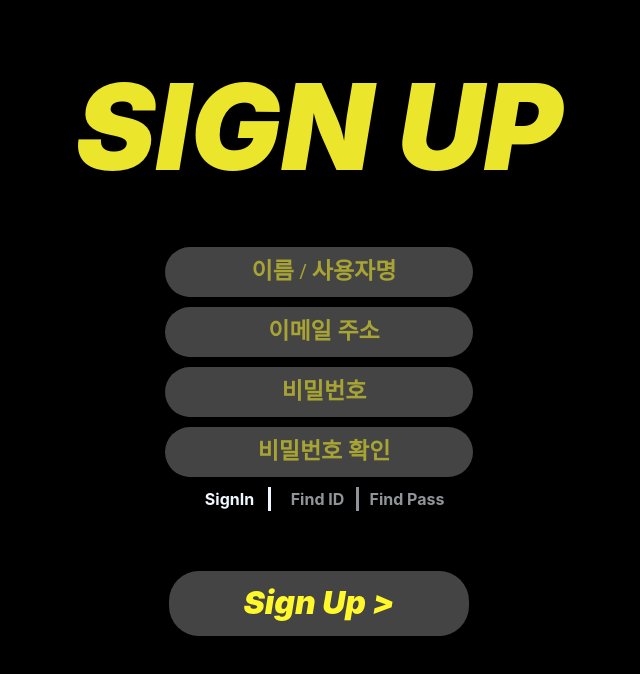
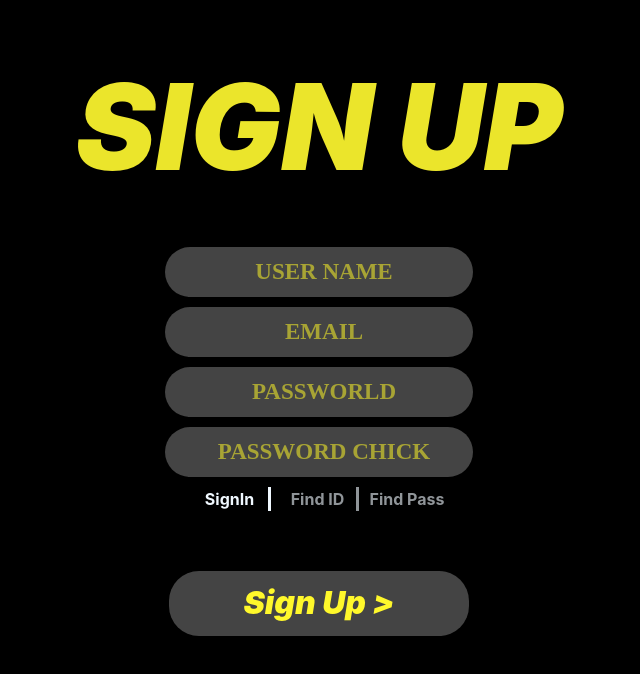
Before and after one commit to SRHS-SPAM/mindmap-project, a React (Create React App) app in the folder front/mindmap/: page /signup in a window 1280 px wide. Shown: the top 674 px of the page, without its empty margins (321-961 px from the left). Built offline with nearby package versions, Linux system fonts and the light colour scheme; a web font is replaced by a local one.

Commit message:
프론트 수정

```diff
--- a/front/mindmap/src/page/SignPage.css
+++ b/front/mindmap/src/page/SignPage.css
@@ -114,3 +114,11 @@
 .add p:last-child {
     border: none;
 }
+
+input:-webkit-autofill,
+input:-webkit-autofill:hover,
+input:-webkit-autofill:focus {
+  -webkit-text-fill-color: aliceblue;
+  -webkit-box-shadow: 0 0 0px 1000px #333 inset;
+  transition: background-color 5000s ease-in-out 0s;
+}
--- a/front/mindmap/src/page/SignUpPage.js
+++ b/front/mindmap/src/page/SignUpPage.js
@@ -90,7 +90,7 @@
                                 type="text"
                                 id="name"
                                 className="in"
-                                placeholder="이름 / 사용자명" // 사용자가 식별하기 쉽게 레이블 변경
+                                placeholder="USER NAME" // 사용자가 식별하기 쉽게 레이블 변경
                                 value={name}
                                 onChange={(e) => setName(e.target.value)}
                                 required
@@ -101,7 +101,7 @@
                                 type="email"
                                 id="email"
                                 className="in"
-                                placeholder="이메일 주소" // 사용자가 식별하기 쉽게 레이블 변경
+                                placeholder="EMAIL" // 사용자가 식별하기 쉽게 레이블 변경
                                 value={email}
                                 onChange={(e) => setEmail(e.target.value)}
                                 required
@@ -112,7 +112,7 @@
                                 type="password"
                                 id="password"
                                 className="in"
-                                placeholder="비밀번호"
+                                placeholder="PASSWORLD"
                                 value={password}
                                 onChange={(e) => setPassword(e.target.value)}
                                 required
@@ -123,7 +123,7 @@
                                 type="password"
                                 id="confirmPassword"
                                 className="in"
-                                placeholder="비밀번호 확인"
+                                placeholder="PASSWORD CHICK"
                                 value={confirmPassword}
                                 onChange={(e) => setConfirmPassword(e.target.value)}
                                 required
--- a/front/mindmap/src/page/SigninPage.js
+++ b/front/mindmap/src/page/SigninPage.js
@@ -74,7 +74,7 @@
                                 type="email"
                                 id="email"
                                 className="in" // 기존 클래스 이름 적용
-                                placeholder="ID (이메일)"
+                                placeholder="EMAIL"
                                 value={email}
                                 onChange={(e) => setEmail(e.target.value)}
                                 required
@@ -85,7 +85,7 @@
                                 type="password"
                                 id="password"
                                 className="in" // 기존 클래스 이름 적용
-                                placeholder="PASS WORLD"
+                                placeholder="PASSWORLD"
                                 value={password}
                                 onChange={(e) => setPassword(e.target.value)}
                                 required
```
